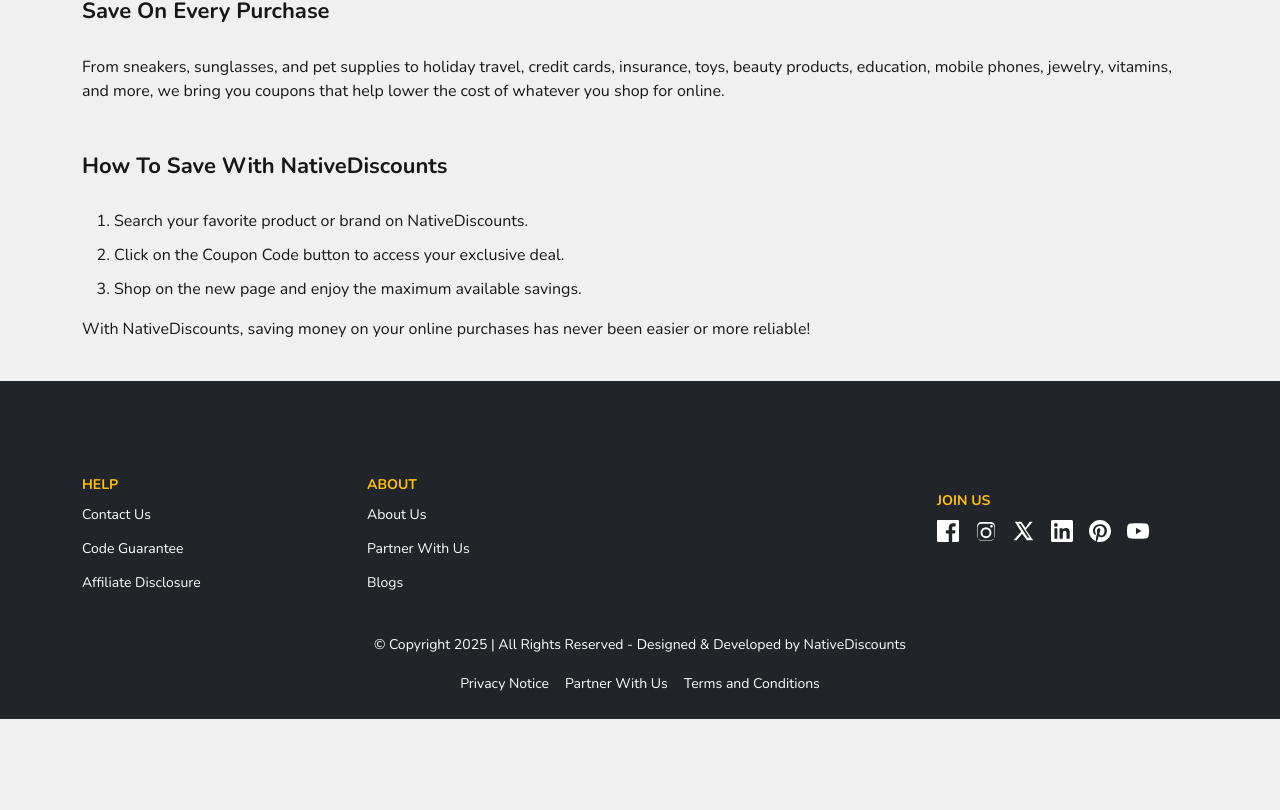
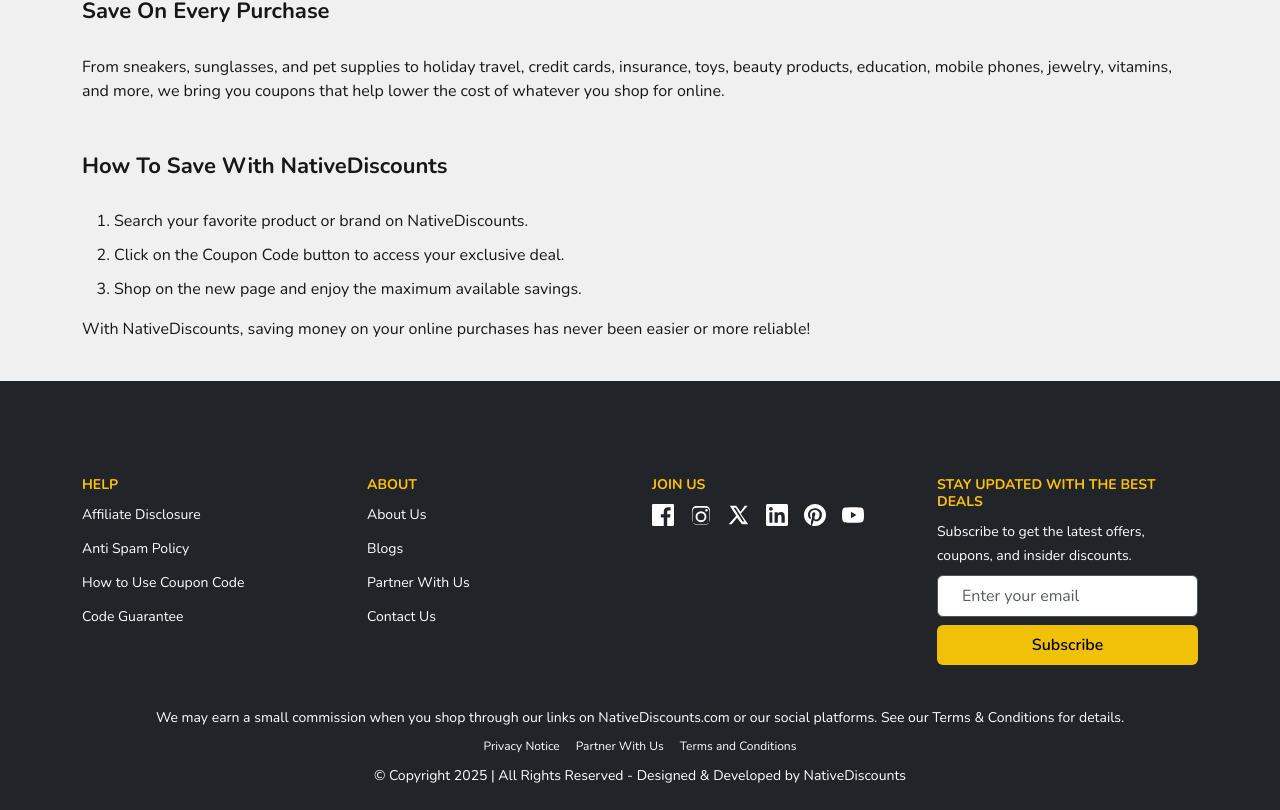
Before and after one commit to nativediscounts-spec/nativediscount, a Next.js app: page /about-us in a window 1280 px wide. Shown: the part 507-1317 px from the top of the page. Before the commit the page ends 1226 px from the top, so only its background shows below. Built offline with nearby package versions, Linux system fonts and the light colour scheme; no server answers.

Commit message:
update footer

```diff
--- a/src/components/Footer.js
+++ b/src/components/Footer.js
@@ -3,6 +3,7 @@
 import Image from "next/image";
 import SocialIcons from "./SocialIcons";
 import BackToTop from "./BackToTop";
+import FooterNewsletter from "./FooterNewsletter";
 
 export default function Footer({ searchParms }) {
   const country = searchParms?.countryCode || "us";
@@ -33,19 +34,25 @@
               <ul className="list-unstyled" role="list">
                 {/* <li><Link href={`/`} className="text-white text-decoration-none text-sm">Support</Link></li>
                 <li><Link href={`/`} className="text-white text-decoration-none text-sm">Reward FAQs</Link></li> */}
-                <li><Link href={`/contact-us`} className="text-white text-decoration-none text-sm">Contact Us</Link></li>
-                <li><Link href={`/code-guarantee`} className="text-white text-decoration-none text-sm">Code Guarantee</Link></li>
-                <li><Link href={`/affiliate-disclosure`} className="text-white text-decoration-none text-sm">Affiliate Disclosure</Link></li>
-              </ul>
+                  <li><Link href={`/affiliate-disclosure`} className="text-white text-decoration-none text-sm">Affiliate Disclosure</Link></li>
+                  <li><Link href={`/anti-spam-policy`} className="text-white text-decoration-none text-sm">Anti Spam Policy</Link></li>
+                  <li><Link href={`/how-to-use-coupon-code`} className="text-white text-decoration-none text-sm">How to Use Coupon Code</Link></li>
+
+
+                <li><Link href={`/coupon-code-guarantee`} className="text-white text-decoration-none text-sm">Code Guarantee</Link></li>
+
+                 </ul>
             </div>
 
             {/* About */}
-            <div className="col-md-6 mb-4" role="navigation" aria-label="About">
+            <div className="col-md-3 mb-4" role="navigation" aria-label="About">
               <h5 className="text-warning text-sm text-uppercase fw-bold">About</h5>
               <ul className="list-unstyled" role="list">
                 <li><Link href={`/about-us`} className="text-white text-decoration-none text-sm">About Us</Link></li>
-                <li><Link href={`/partner-with-us`} className="text-white text-decoration-none text-sm">Partner With Us</Link></li>
+
                 <li><Link href={`/blog/`} className="text-white text-decoration-none text-sm">Blogs</Link></li>
+                  <li><Link href={`/partner-with-us`} className="text-white text-decoration-none text-sm">Partner With Us</Link></li>
+                     <li><Link href={`/contact-us`} className="text-white text-decoration-none text-sm">Contact Us</Link></li>
                 {/* <li><Link href={`/`} className="text-white text-decoration-none text-sm">Careers</Link></li>
                 <li><Link href={`/`} className="text-white text-decoration-none text-sm">Charity</Link></li>
                 <li><Link href={`/`} className="text-white text-decoration-none text-sm">Community</Link></li>
@@ -63,9 +70,10 @@
                 alt="Install our Chrome Extension"
               /> */}
 
-              <h5 className="text-warning text-sm text-uppercase fw-bold mt-3">Join Us</h5>
+              <h5 className="text-warning text-sm text-uppercase fw-bold ">Join Us</h5>
               <SocialIcons />
             </div>
+             <div className="col-md-3 mb-4">  <FooterNewsletter /></div>
           </div>
 
           {/* Social Icons (fallback) */}
@@ -83,22 +91,27 @@
             />
             4.4 out of 5 based on <strong>23,048 reviews</strong>
           </div> */}
-
+          <div className="text-center mt-3 mb-0" aria-label="Affiliate disclosure">
+<small className="text-grey">We may earn a small commission when you shop through our links on NativeDiscounts.com or
+our social platforms. See our Terms &amp; Conditions for details.
+</small>
+<nav
+            className="text-center mt-1 mb-2"
+            role="navigation"
+            aria-label="Legal and Policies"
+          >
+            <Link href="/privacy-policy" className="text-white text-decoration-none text-xs mx-2">Privacy Notice</Link>
+            <Link href="/partner-with-us" className="text-white text-decoration-none text-xs mx-2">Partner With Us</Link>
+            <Link href="/terms-and-conditions" className="text-white text-decoration-none text-xs mx-2">Terms and Conditions</Link>
+          </nav>
+</div>
           {/* Legal */}
           <div className="text-center small text-white" aria-label="Legal information">
             © Copyright {new Date().getFullYear()} | All Rights Reserved - Designed & Developed by NativeDiscounts
           </div>
 
           {/* Bottom Links */}
-          <nav
-            className="text-center mt-3"
-            role="navigation"
-            aria-label="Legal and Policies"
-          >
-            <Link href="/privacy-policy" className="text-white text-decoration-none text-sm mx-2">Privacy Notice</Link>
-            <Link href="/partner-with-us" className="text-white text-decoration-none text-sm mx-2">Partner With Us</Link>
-            <Link href="/terms-and-conditions" className="text-white text-decoration-none text-sm mx-2">Terms and Conditions</Link>
-          </nav>
+
         </div>
       </footer>
 
--- /dev/null
+++ b/src/components/FooterNewsletter.js
@@ -0,0 +1,98 @@
+"use client";
+
+import { useState } from "react";
+
+export default function FooterNewsletter({ countryCode }) {
+  const [email, setEmail] = useState("");
+  const [status, setStatus] = useState("idle"); // idle | loading | success | error
+
+  const handleSubmit = async (e) => {
+    e.preventDefault();
+    if (!email) return;
+
+    setStatus("loading");
+
+    try {
+      const res = await fetch("/api/newsletter/subscribe", {
+        method: "POST",
+        headers: { "Content-Type": "application/json" },
+        body: JSON.stringify({ email, countryCode }),
+      });
+
+      if (res.ok) {
+        setStatus("success");
+        setEmail("");
+        localStorage.setItem(
+          `newsletterSubmitted:${countryCode || "global"}`,
+          "1"
+        );
+      } else {
+        setStatus("error");
+      }
+    } catch (err) {
+      console.error(err);
+      setStatus("error");
+    }
+  };
+
+  return (
+    <>
+
+      <div className="">
+
+<h5 className="text-warning text-sm text-uppercase fw-bold">Stay Updated with the Best Deals</h5>
+    <small className="">  Subscribe to get the latest offers, coupons, and insider discounts.</small>
+        <form
+          onSubmit={handleSubmit}
+          className="d-flex flex-column mt-2 flex-md-column justify-content-center align-items-center gap-2"
+
+        >
+
+          <input
+            type="email"
+            className="form-control  px-4 py-2"
+            placeholder="Enter your email"
+            value={email}
+            onChange={(e) => setEmail(e.target.value)}
+            required
+            style={{
+              flex: 1,
+              minWidth: "auto",
+              border: "1px solid #555",
+              background: "#fff",
+              color: "#000",
+            }}
+          />
+
+          <button
+            type="submit"
+            disabled={status === "loading"}
+              style={{
+              flex: 1,
+              minWidth: "auto",
+              border: "none",
+              background: "rgb(241 193 7)",
+              color: "#000",
+            }}
+            className="btn btn-primary col-12 fw-semibold px-4 py-2"
+          >
+            {status === "loading" ? "Subscribing..." : "Subscribe"}
+          </button>
+        </form>
+
+        {status === "success" && (
+          <p className="mt-3 text-success fw-semibold">
+            🎉 You’re now subscribed!
+          </p>
+        )}
+
+        {status === "error" && (
+          <p className="mt-3 text-danger fw-semibold">
+            ❌ Something went wrong. Please try again.
+          </p>
+        )}
+      </div>
+
+    </>
+  );
+}
--- a/src/components/OfferCard.js
+++ b/src/components/OfferCard.js
@@ -83,7 +83,7 @@
           <div className="d-flex flex-offer">
             <div className="w-22 text-center">
               {discountText && <div className="h4 mb-1"><span className="font-black">{discountText}</span></div>}
-              {type && <div className="badge bg-black text-white me-1 capitalize">{offerTypeMap[type]}</div>}
+              {type && <div className="badge bg-black text-white me-1 uppercase">{offerTypeMap[type]}</div>}
             </div>
 
             {/* Details */}
--- a/src/styles/globals.css
+++ b/src/styles/globals.css
@@ -165,7 +165,7 @@
 .relative {
   position: relative;
 }
-
+.uppercase{text-transform: uppercase;}
 :host,
 html {
   line-height: 1.5;
```
Also changed, not shown: src/app/coupon-code-guarantee/page.jsx (added, +48 -0 lines), src/app/how-to-use-coupon-code/page.jsx (added, +46 -0 lines), src/app/shop/[slug]/page.jsx (added).
